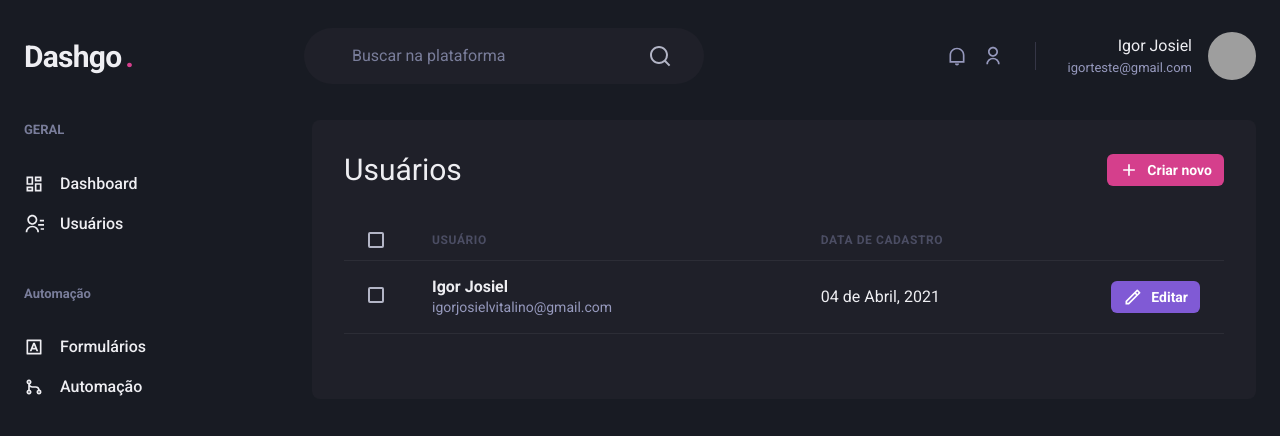
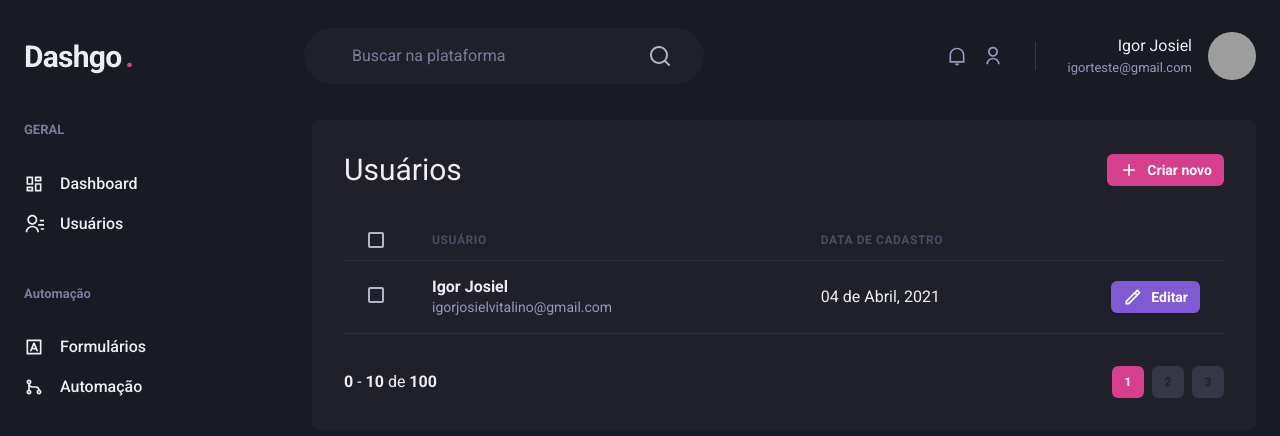
Before and after one commit to igorjosiel/Dashboard_Next, a Next.js app: page /users in a window 1280 px wide. Shown: the top 436 px of the page. Built offline with nearby package versions, Linux system fonts and the light colour scheme; grey boxes are pictures that could not be loaded.

Commit message:
feat: criando e acionando páginas para a listagem e criação de usuários.

```diff
--- /dev/null
+++ b/src/Form/Pagination.tsx
@@ -0,0 +1,44 @@
+import { Button, Stack, Box } from "@chakra-ui/react";
+
+export function Pagination() {
+  return (
+    <Stack direction="row" mt="8" justify="space-between" align="center">
+      <Box>
+        <strong>0</strong> - <strong>10</strong> de <strong>100</strong>
+      </Box>
+      <Stack direction="row" spacing="2" >
+        <Button
+          size={'sm'}
+          fontSize="xs"
+          width="4"
+          colorScheme="pink"
+          disabled
+          _disabled={{
+            bgColor: 'pink.500',
+            cursor: 'default',
+          }}
+        >
+          1
+        </Button>
+        <Button
+          size={'sm'}
+          fontSize="xs"
+          width="4"
+          bgColor="gray.700"
+          _hover={{ bgColor: 'gray.500' }}
+        >
+          2
+        </Button>
+        <Button
+          size={'sm'}
+          fontSize="xs"
+          width="4"
+          bgColor="gray.700"
+          _hover={{ bgColor: 'gray.500' }}
+        >
+          3
+        </Button>
+      </Stack>
+    </Stack>
+  );
+}
--- a/src/pages/users/index.tsx
+++ b/src/pages/users/index.tsx
@@ -16,6 +16,7 @@
 import { Header } from "../../Form/Header";
 import { Sidebar } from "../../Form/Sidebar";
 import { RiAddLine, RiPencilLine } from "react-icons/ri";
+import { Pagination } from "../../Form/Pagination";
 
 export default function UserList() {
   return (
@@ -80,6 +81,8 @@
               </Tr>
             </Tbody>
           </Table>
+
+          <Pagination />
         </Box>
       </Flex>
     </Box>
```
Also changed, not shown: src/pages/users/create.tsx (added, +50 -0 lines).
